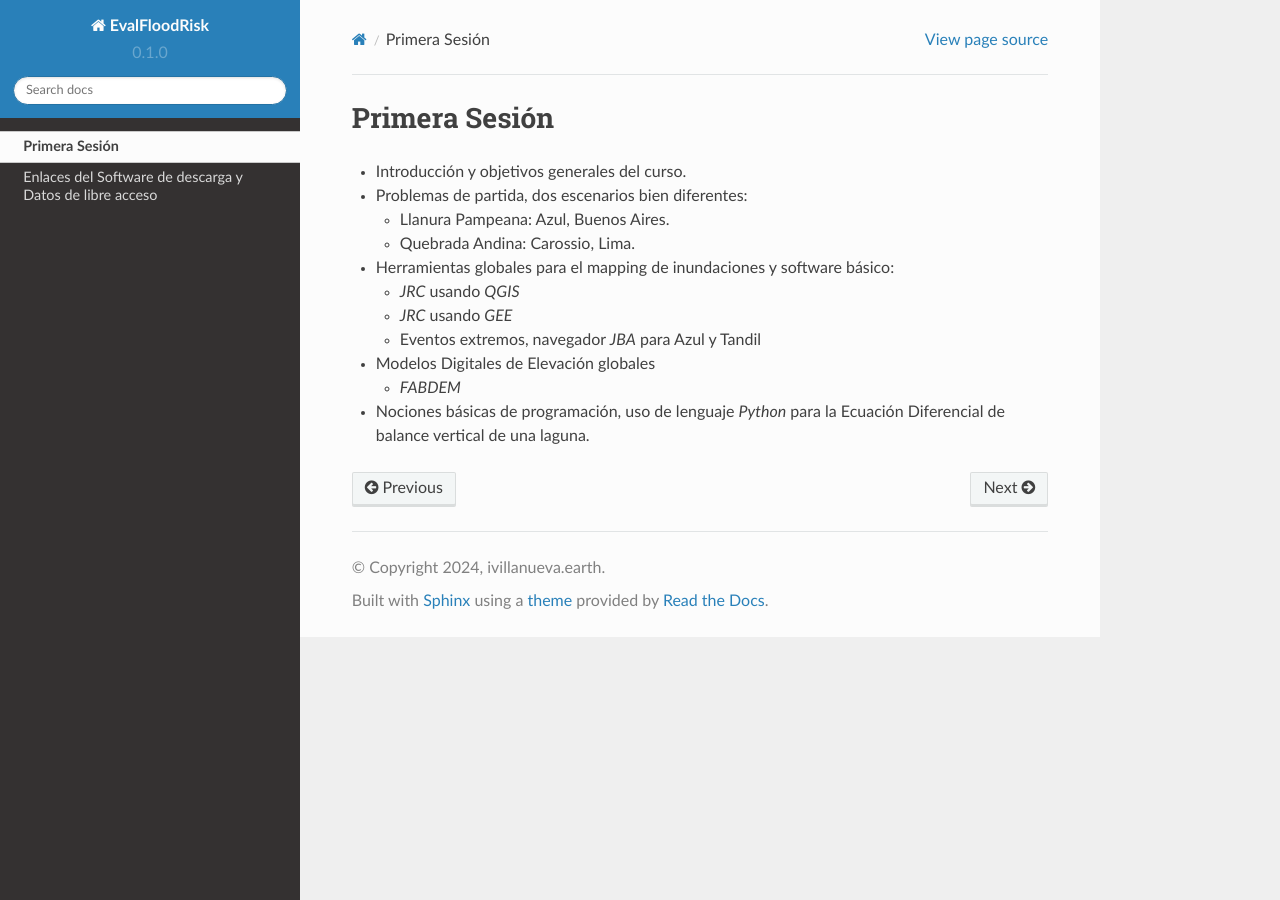
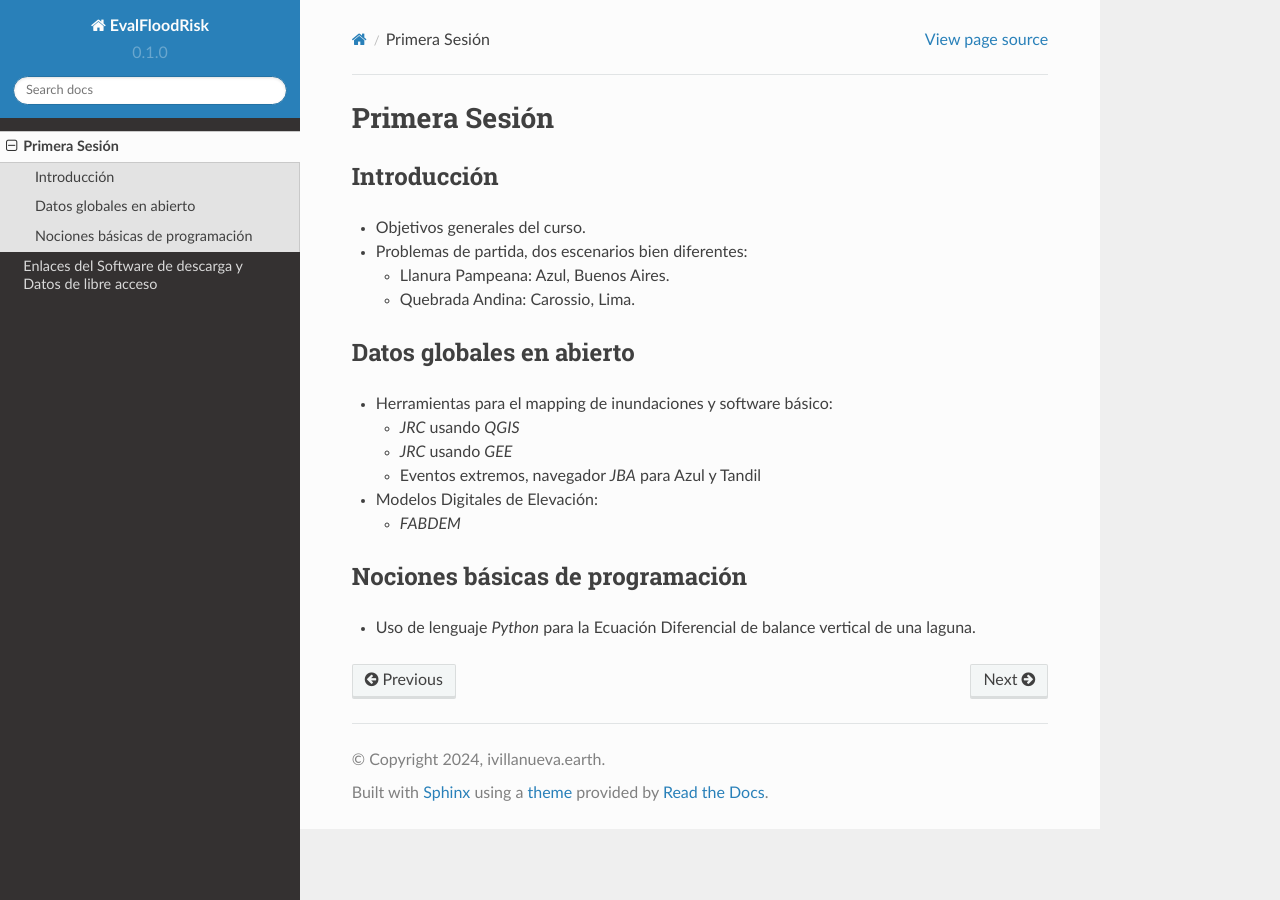
Before and after one commit to ivillamadrid/EvalFloodRisk_RSSWE, a Sphinx documentation site: the page built from docs/source/D1.rst, in a window 1280 px wide. Built offline with Sphinx 7.4.7 and the Read the Docs theme 2.0.0, drawn with Linux system fonts in a browser that asks for light colours; pages that are not in the unit, such as notebooks, are missing from menus.

Commit message:
Update D1.rst

```diff
--- a/docs/source/D1.rst
+++ b/docs/source/D1.rst
@@ -2,21 +2,30 @@
 Primera Sesión
 ==============
 
-* Introducción y objetivos generales del curso.
+Introducción
+------------
+
+* Objetivos generales del curso.
 
 * Problemas de partida, dos escenarios bien diferentes:
 
   * Llanura Pampeana: Azul, Buenos Aires.
   * Quebrada Andina: Carossio, Lima.
 
-* Herramientas globales para el mapping de inundaciones y software básico:
+Datos globales en abierto
+-------------------------
+
+* Herramientas para el mapping de inundaciones y software básico:
 
   * *JRC* usando *QGIS*
   * *JRC* usando *GEE*
   * Eventos extremos, navegador *JBA* para Azul y Tandil
 
-* Modelos Digitales de Elevación globales
+* Modelos Digitales de Elevación:
 
   * *FABDEM*
 
-* Nociones básicas de programación, uso de lenguaje *Python* para la Ecuación Diferencial de balance vertical de una laguna.
+Nociones básicas de programación
+--------------------------------
+
+* Uso de lenguaje *Python* para la Ecuación Diferencial de balance vertical de una laguna.
```
